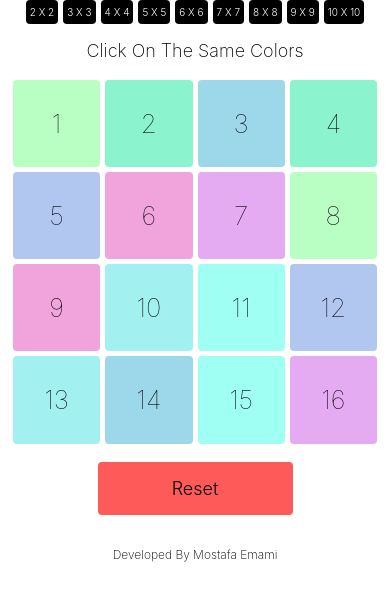
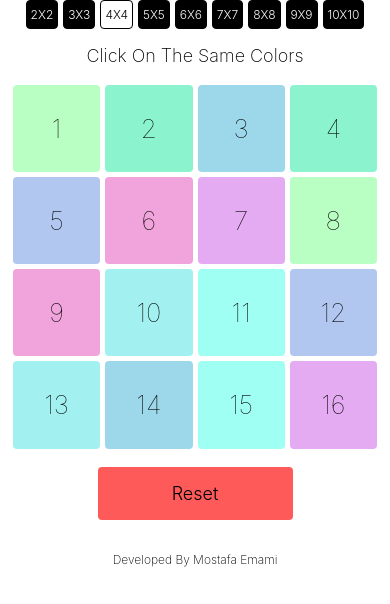
Before and after one commit to emami7495/react-native-color-game, a React Native app: screen / in a window 390 px wide. Shown: the top 604 px of the page. Built offline with nearby package versions, Linux system fonts and the light colour scheme.

Commit message:
Improve select square side size buttons ui

```diff
--- a/src/App.js
+++ b/src/App.js
@@ -15,15 +15,17 @@ const randomColor = require('randomcolor');
 const screenWidth = Dimensions.get('window').width;
 
 const App = () => {
+  const [isWin, setIsWin]=useState(false);
   const [squareSideSize, setSquareSideSize] = useState(4);
   const [squareUi, setSquareUi] = useState([]);
   const [colorArray, setColorArray] = useState(null);
+  const [selectedItem, setSelectedItem]=useState(null);
   const [square, setSquare] = useState(new Array(squareSideSize));
-  const [selectedItem, setSelectedItem]=useState(null);
+  //
   const itemsMargin = 2.5;
   const itemWidthAndHeight = ((screenWidth-(((squareSideSize+1)*2)*itemsMargin)-16)/squareSideSize);
   const winTextWidthAndHeight = (itemWidthAndHeight*squareSideSize)+squareSideSize*2*itemsMargin;
-  const [isWin, setIsWin]=useState(false);
+  //
 
   const generateRandomColors = useCallback(() => {
     setIsWin(false);
@@ -185,6 +187,7 @@ const App = () => {
   const renderButtons=()=> {
     const buttons= [];
     for (let i = 2; i <=10; i++) {
+      const isCurrentSize = i===squareSideSize;
       buttons.push(
           <TouchableOpacity
             key={i+'btn'}
@@ -193,15 +196,19 @@ const App = () => {
               setSquareSideSize(i);
             }}>
             <Text
-              style={{fontSize: 10,
+              style={{fontSize: 12,
+                textAlign: 'center',
+                textAlignVertical: 'center',
                 borderRadius: 4,
                 marginHorizontal: 2.5,
                 paddingHorizontal: 4,
                 paddingVertical: 6,
-                backgroundColor: '#000000',
-                color: '#ffffff',
+                backgroundColor: isCurrentSize?'#ffffff':'#000000',
+                color: isCurrentSize?'#000000':'#ffffff',
+                borderWidth: 1,
+                borderColor: '#000000',
                 fontWeight: '300'}}>
-              {i} X {i}
+              {i}X{i}
             </Text>
           </TouchableOpacity>);
     }
```
